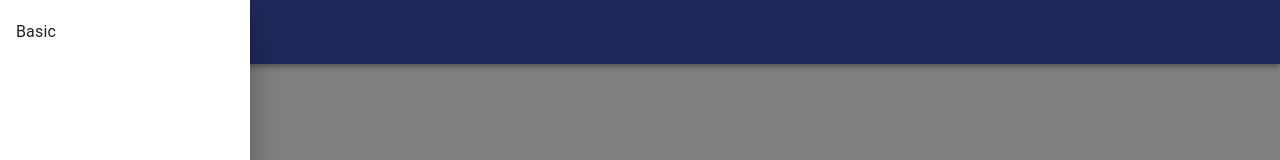
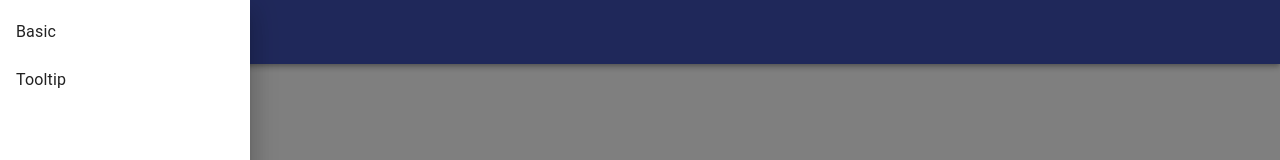
Before and after one commit to KanRMUTL/React-with-ApexCharts, a React (Create React App) app: page / in a window 1280 px wide. Both pictures are taken after a click on the button 48 px from the left and 32 px from the top of the page. Shown: the top 160 px of the page. Built offline with nearby package versions, Linux system fonts and the light colour scheme.

Commit message:
updated route

```diff
--- a/src/App.tsx
+++ b/src/App.tsx
@@ -3,12 +3,15 @@ import Sidebar from "./components/Sidebar";
 import Router from "./route/Router";
 import { SideBarActiveProvider } from "./context/SidebarContext";
 import AppBar from "./components/AppBar";
+import { BrowserRouter as ReactRouter } from "react-router-dom";
 function App() {
   return (
     <SideBarActiveProvider>
       <AppBar />
-      <Sidebar />
-      <Router />
+      <ReactRouter>
+        <Sidebar />
+        <Router />
+      </ReactRouter>
     </SideBarActiveProvider>
   );
 }
--- a/src/components/ListMenu.tsx
+++ b/src/components/ListMenu.tsx
@@ -12,19 +12,17 @@ function ListMenu({ lists }: Props) {
   return (
     <div style={{ width: 250 }}>
       <List>
-        <Router>
         {lists.map((list, index) => (
           <ListItem
             component={Link}
             key={index}
+            onClick={() => toggleSidebar(false)}
             to={list.path}
-              onClick={() => toggleSidebar(false)}
             button
           >
             <ListItemText primary={list.label} />
           </ListItem>
         ))}
-        </Router>
       </List>
     </div>
   );
--- a/src/route/path.tsx
+++ b/src/route/path.tsx
@@ -8,4 +8,8 @@ export const basePath: Path[] = [
     label: "Basic",
     path: "/basic",
   },
+  {
+    label: "Tooltip",
+    path: "/tooltip",
+  },
 ];
```
Lines whose indentation alone changed are shown as unchanged.
